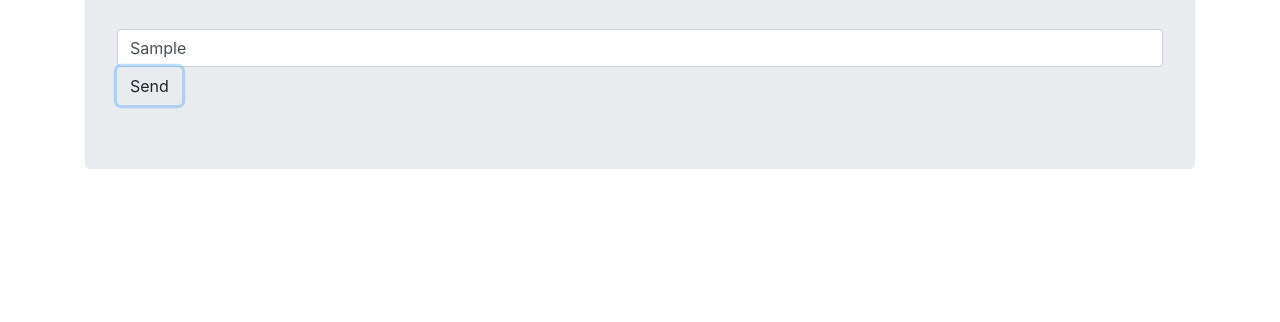
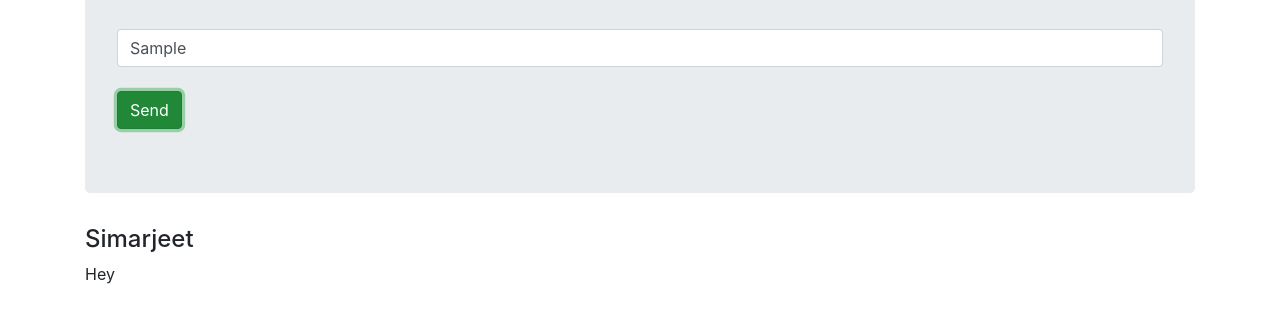
Before and after one commit to SimarjeetSinghJohar/Express, a website: page index.html in a window 1280 px wide. Both pictures are taken after typing "Sample" into the empty fields and a click on the button "Send". Shown: the part 158-480 px from the top of the page. Drawn offline with nearby package versions, Linux system fonts and the light colour scheme.

Commit message:
creating a get message service

```diff
--- a/index.html
+++ b/index.html
@@ -11,9 +11,23 @@
         <h1 class="display-4">Send Message</h1>
         <br />
         <input class="form-control" placeholder="Name">
-        <button class="btn btn-sucecss">Send</button>
+        <br />
+        <button id="send" class="btn btn-success" onclick="">Send</button>
+    </div>
 
-
+    <div id="message">
     </div>
 
 </div>
+<script>
+    $(() => {
+        $("#send").click(() =>{
+            console.log('loaded')
+        addMessages({name:'Simarjeet' , message:'Hey'})
+
+        })
+    })
+    function addMessages(message){
+    $("#message").append(`<h4> ${message.name}</h4> <p>${message.message}</p>`)
+}
+</script>
--- a/server.js
+++ b/server.js
@@ -1,6 +1,10 @@
 var express = require('express')
 var app = express()
 app.use(express.static(__dirname))
+
+app.get('/message', (req, rep) => {
+    rep.send('hello')
+})
 var server = app.listen(3000 ,() => {
     console.log('The server is running on port',server.address().port)
 })
```
